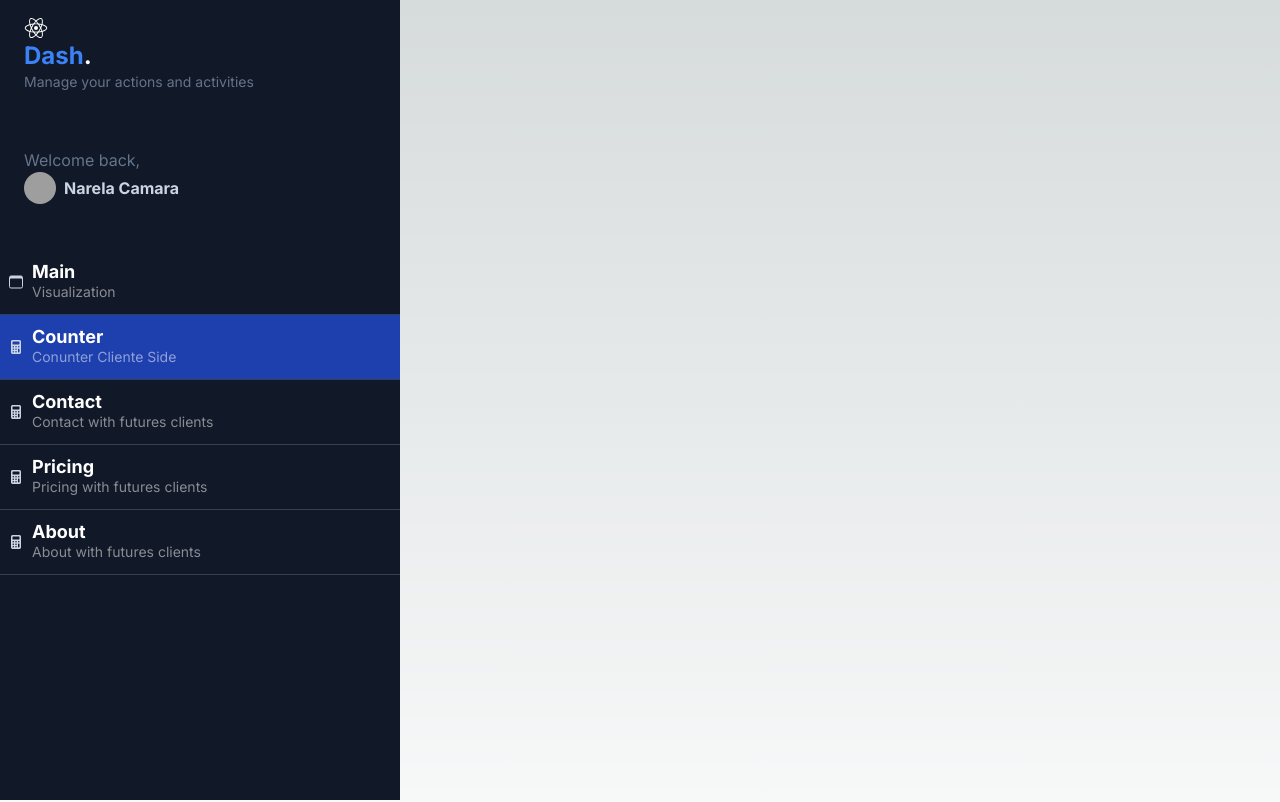
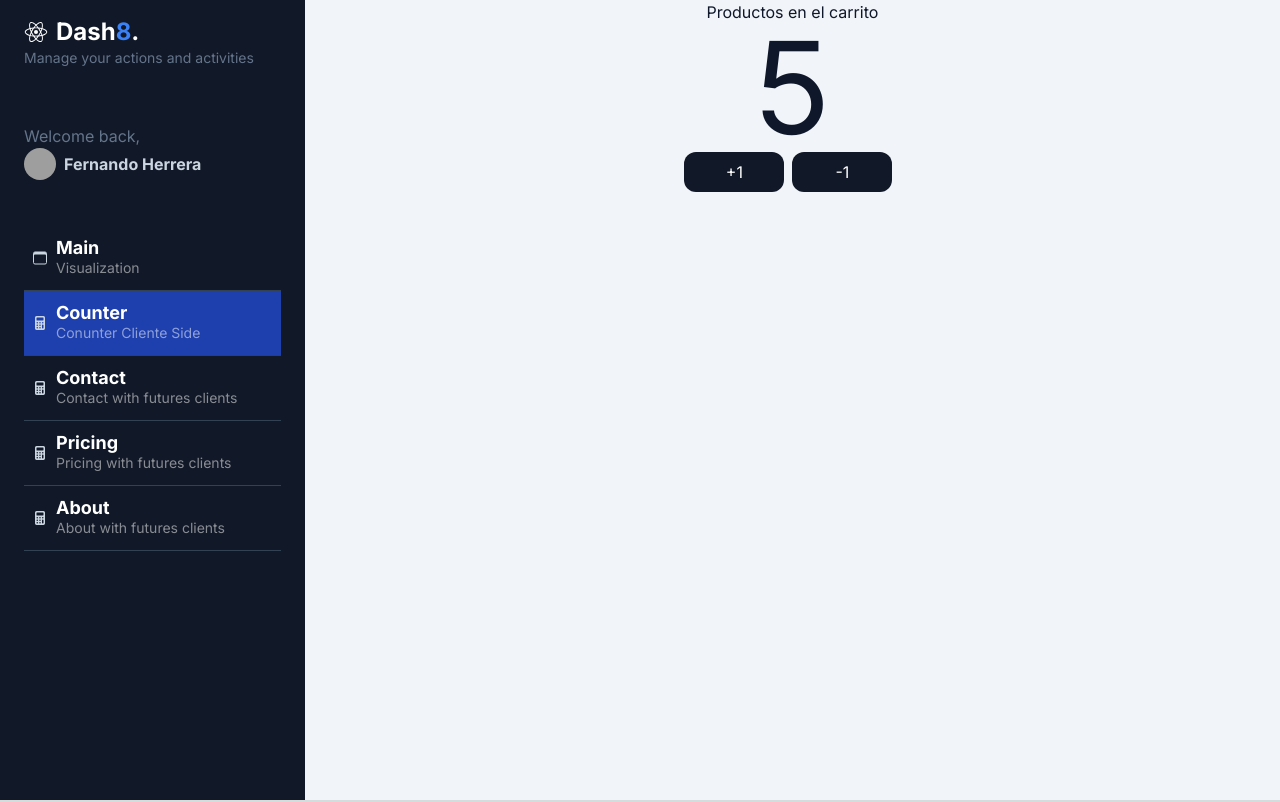
Before and after one commit to NarelaCamara/next, a Next.js app: page /counter in a window 1280 px wide. Shown: the top 802 px of the page. Built offline with nearby package versions, Linux system fonts and the light colour scheme; grey boxes are pictures that could not be loaded.

Commit message:
feat: correction

```diff
--- a/app/(general)/layout.tsx
+++ b/app/(general)/layout.tsx
@@ -6,9 +6,11 @@ export default function AboutLayout({
 	children: React.ReactNode;
 }) {
 	return (
-		<>
-			<Sidebar />
-			{children}
-		</>
+		<div className='bg-slate-100 overflow-y-scroll w-screen h-screen antialiased text-slate-300 selection:bg-blue-600 selection:text-white'>
+			<div className='flex'>
+				<Sidebar />
+				<div className='w-full text-slate-900'>{children}</div>
+			</div>
+		</div>
 	);
 }
--- a/app/components/sidebar/Sidebar.tsx
+++ b/app/components/sidebar/Sidebar.tsx
@@ -39,20 +39,21 @@ export const Sidebar = () => {
 	];
 
 	return (
-		<>
 		<div
 			id='menu'
 			style={{ width: "400px" }}
 			className='bg-gray-900 min-h-screen z-10 text-slate-300 w-64 left-0 overflow-y-scroll'>
 			<div id='logo' className='my-4 px-6'>
-					<h1 className='text-lg md:text-2xl font-bold text-white'>
-						<IoLogoReact />
-						<span className='text-blue-500'>Dash</span>.
+				<h1 className='flex items-center  text-lg md:text-2xl font-bold text-white'>
+					<IoLogoReact className='mr-2' />
+					<span> Dash</span>
+					<span className='text-blue-500'>8</span>.
 				</h1>
 				<p className='text-slate-500 text-sm'>
 					Manage your actions and activities
 				</p>
 			</div>
+
 			<div id='profile' className='px-6 py-10'>
 				<p className='text-slate-500'>Welcome back,</p>
 				<a href='#' className='inline-flex space-x-2 items-center'>
@@ -60,21 +61,25 @@ export const Sidebar = () => {
 						<Image
 							className='rounded-full w-8 h-8'
 							src='https://images.unsplash.com/photo-1542909168-82c3e7fdca5c'
-								alt='User photo'
+							alt='User avatar'
 							width={50}
 							height={50}
+							priority
 						/>
 					</span>
 					<span className='text-sm md:text-base font-bold'>
-							Narela Camara
+						Fernando Herrera
 					</span>
 				</a>
 			</div>
 
-				{ROUTES.map((e) => (
-					<SidebarMenuItem key={e.title} {...e} />
+			<div id='nav' className='w-full px-6'>
+				{ROUTES.map((item) => (
+					<SidebarMenuItem key={item.path} {...item} />
 				))}
+
+
 			</div>
-		</>
+		</div>
 	);
 };
```
Lines whose indentation alone changed are shown as unchanged.
